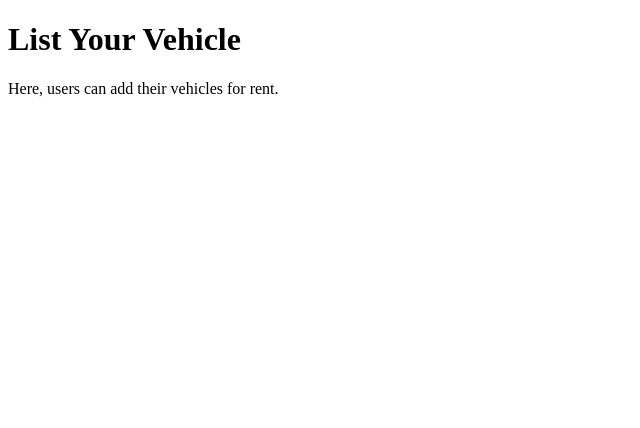
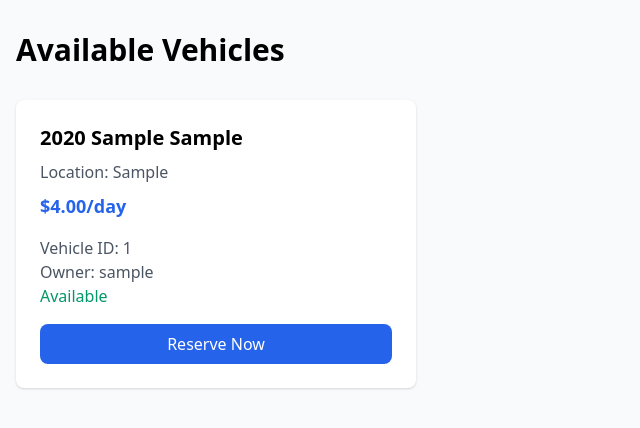
Before and after one commit to DannyLLL/CS5200_Group8, a Django app: template dbapp/templates/dbapp/list_page.html in a window 1280 px wide. Shown: the top 428 px of the page, without its empty margins (0-640 px from the left). Run offline with Django 5.2, Linux system fonts and the light colour scheme; the template is opened without the code that fills it: values that come from a table or form of the project are taken from there, others are empty; tables that the repository leaves empty hold one stand-in row (values such as "Sample post").

Commit message:
list_page update

```diff
--- a/dbapp/templates/dbapp/list_page.html
+++ b/dbapp/templates/dbapp/list_page.html
@@ -1,10 +1,49 @@
+{% load static %}
 <!DOCTYPE html>
 <html>
-<head>
-    <title>List Your Vehicle</title>
-</head>
-<body>
-    <h1>List Your Vehicle</h1>
-    <p>Here, users can add their vehicles for rent.</p>
-</body>
+  <head>
+    <title>Car Listings</title>
+    <link
+      href="https://cdn.jsdelivr.net/npm/tailwindcss@2.2.19/dist/tailwind.min.css"
+      rel="stylesheet"
+    />
+  </head>
+  <body class="bg-gray-50">
+    <div class="max-w-7xl mx-auto px-4 py-8">
+      <h1 class="text-3xl font-bold mb-8">Available Vehicles</h1>
+
+      <div class="grid grid-cols-1 md:grid-cols-2 lg:grid-cols-3 gap-6">
+        {% for vehicle in vehicles %}
+        <div class="bg-white rounded-lg shadow p-6">
+          <h2 class="text-xl font-semibold mb-2">
+            {{ vehicle.year }} {{ vehicle.make }} {{ vehicle.model }}
+          </h2>
+          <p class="text-gray-600 mb-2">Location: {{ vehicle.location }}</p>
+          <p class="text-lg font-bold text-blue-600 mb-4">
+            ${{ vehicle.dailyrate }}/day
+          </p>
+          <div class="text-gray-600 mb-4">
+            <p>Vehicle ID: {{ vehicle.vehicleid }}</p>
+            <p>Owner: {{ vehicle.ownerid.username }}</p>
+            {% if vehicle.isavailable %}
+            <p class="text-green-600">Available</p>
+            {% else %}
+            <p class="text-red-600">Not Available</p>
+            {% endif %}
+          </div>
+          <a
+            href="{% url 'reserve_vehicle' vehicle.vehicleid %}"
+            class="block w-full text-center px-4 py-2 bg-blue-600 text-white rounded-lg hover:bg-blue-700"
+          >
+            Reserve Now
+          </a>
+        </div>
+        {% empty %}
+        <p class="text-gray-600 col-span-3 text-center py-8">
+          No vehicles available at the moment.
+        </p>
+        {% endfor %}
+      </div>
+    </div>
+  </body>
 </html>
--- a/dbapp/urls.py
+++ b/dbapp/urls.py
@@ -17,4 +17,5 @@ urlpatterns = [
     path('login/', views.login_view, name='login'), #login page
     path('logout/', views.logout_view, name='logout'), #logout page
     path('register/', views.register_view, name='register'), #register page
+    path('list/', views.list_page, name='list_page'), #list page
 ]
```
Also changed, not shown: dbapp/views.py (+7 -3 lines).
